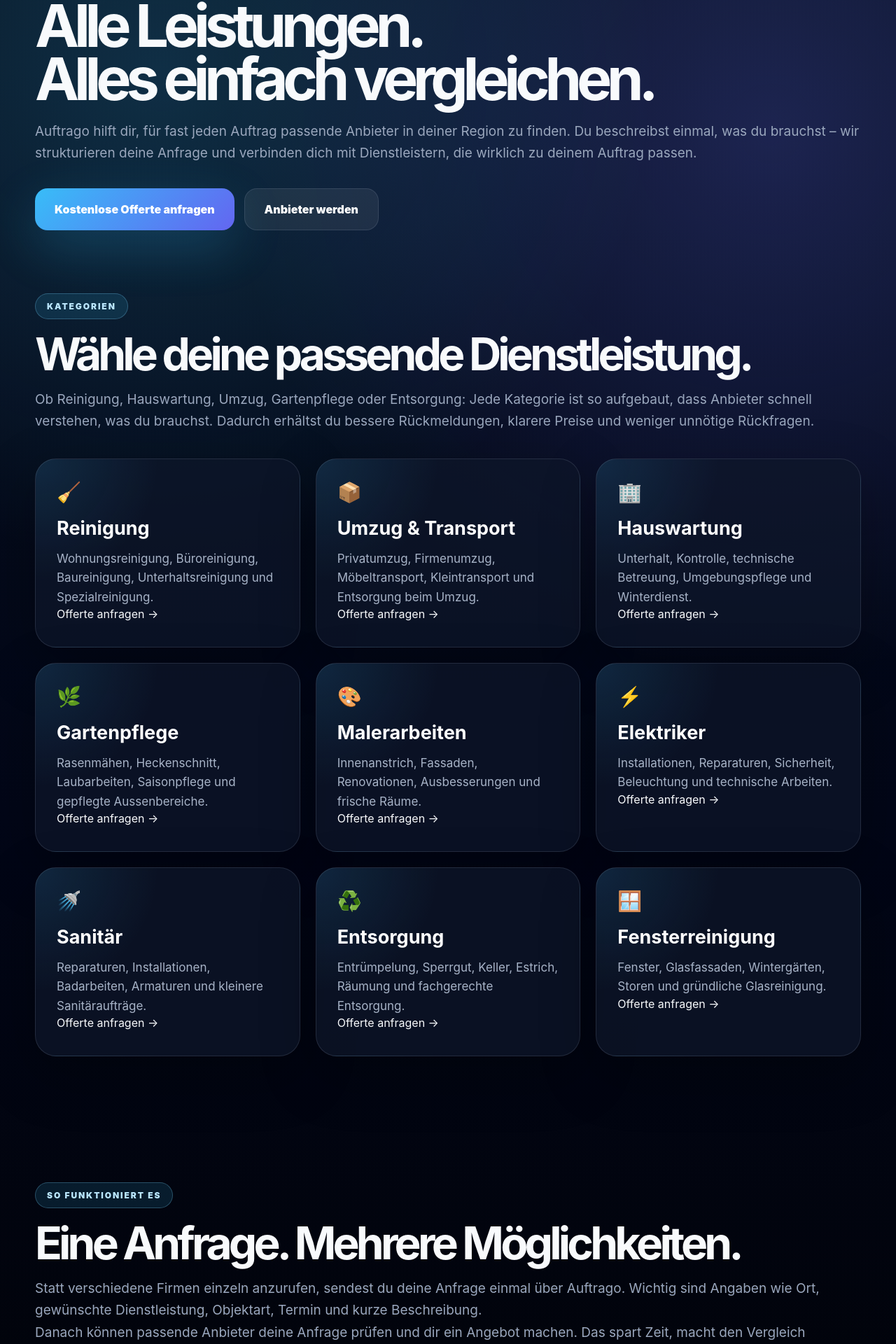
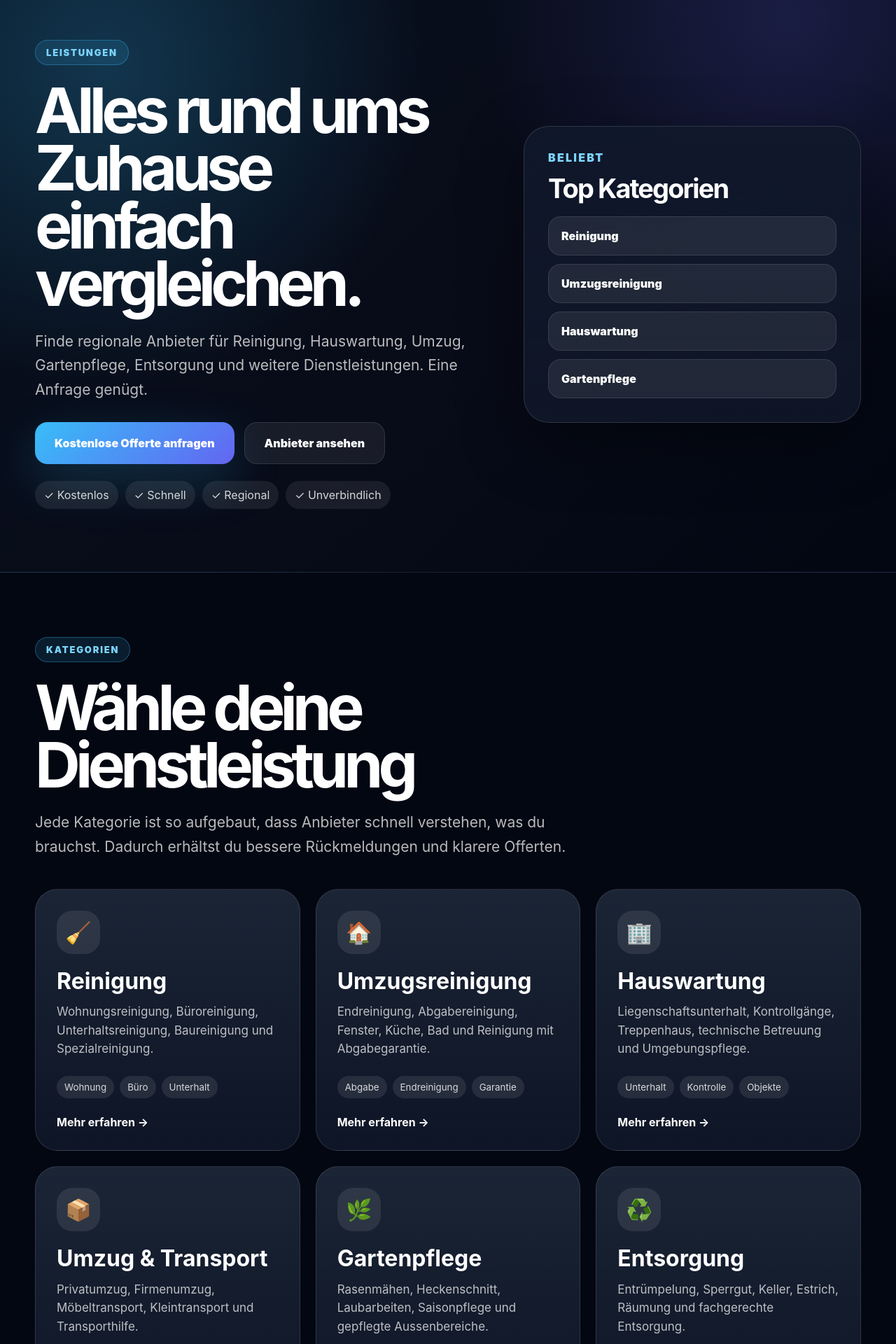
Before and after one commit to Cavara266/auftrago, a Next.js app: page /leistungen in a window 1280 px wide. Shown: the part 142-2062 px from the top of the page at 70% size. Built offline with nearby package versions, Linux system fonts and the light colour scheme.

Commit message:
upgrade services page

```diff
--- a/app/leistungen/page.tsx
+++ b/app/leistungen/page.tsx
@@ -1,88 +1,285 @@
 import Link from "next/link";
+import { Metadata } from "next";
+
+export const metadata: Metadata = {
+  title: "Leistungen | Reinigung, Umzug, Hauswartung & mehr | Auftrago",
+  description:
+    "Alle Dienstleistungen auf Auftrago: Reinigung, Umzug, Hauswartung, Gartenpflege, Entsorgung, Maler, Elektriker, Sanitär und mehr vergleichen.",
+  alternates: {
+    canonical: "https://www.auftrago.ch/leistungen",
+  },
+};
 
 const services = [
-  ["🧹", "Reinigung", "Wohnungsreinigung, Büroreinigung, Baureinigung, Unterhaltsreinigung und Spezialreinigung."],
-  ["📦", "Umzug & Transport", "Privatumzug, Firmenumzug, Möbeltransport, Kleintransport und Entsorgung beim Umzug."],
-  ["🏢", "Hauswartung", "Unterhalt, Kontrolle, technische Betreuung, Umgebungspflege und Winterdienst."],
-  ["🌿", "Gartenpflege", "Rasenmähen, Heckenschnitt, Laubarbeiten, Saisonpflege und gepflegte Aussenbereiche."],
-  ["🎨", "Malerarbeiten", "Innenanstrich, Fassaden, Renovationen, Ausbesserungen und frische Räume."],
-  ["⚡", "Elektriker", "Installationen, Reparaturen, Sicherheit, Beleuchtung und technische Arbeiten."],
-  ["🚿", "Sanitär", "Reparaturen, Installationen, Badarbeiten, Armaturen und kleinere Sanitäraufträge."],
-  ["♻️", "Entsorgung", "Entrümpelung, Sperrgut, Keller, Estrich, Räumung und fachgerechte Entsorgung."],
-  ["🪟", "Fensterreinigung", "Fenster, Glasfassaden, Wintergärten, Storen und gründliche Glasreinigung."],
+  {
+    icon: "🧹",
+    title: "Reinigung",
+    text: "Wohnungsreinigung, Büroreinigung, Unterhaltsreinigung, Baureinigung und Spezialreinigung.",
+    href: "/reinigung-zuerich",
+    tags: ["Wohnung", "Büro", "Unterhalt"],
+  },
+  {
+    icon: "🏠",
+    title: "Umzugsreinigung",
+    text: "Endreinigung, Abgabereinigung, Fenster, Küche, Bad und Reinigung mit Abgabegarantie.",
+    href: "/umzugsreinigung-zuerich",
+    tags: ["Abgabe", "Endreinigung", "Garantie"],
+  },
+  {
+    icon: "🏢",
+    title: "Hauswartung",
+    text: "Liegenschaftsunterhalt, Kontrollgänge, Treppenhaus, technische Betreuung und Umgebungspflege.",
+    href: "/hauswartung-zuerich",
+    tags: ["Unterhalt", "Kontrolle", "Objekte"],
+  },
+  {
+    icon: "📦",
+    title: "Umzug & Transport",
+    text: "Privatumzug, Firmenumzug, Möbeltransport, Kleintransport und Transporthilfe.",
+    href: "/umzug-zuerich",
+    tags: ["Umzug", "Transport", "Möbel"],
+  },
+  {
+    icon: "🌿",
+    title: "Gartenpflege",
+    text: "Rasenmähen, Heckenschnitt, Laubarbeiten, Saisonpflege und gepflegte Aussenbereiche.",
+    href: "/gartenpflege-zuerich",
+    tags: ["Rasen", "Hecken", "Garten"],
+  },
+  {
+    icon: "♻️",
+    title: "Entsorgung",
+    text: "Entrümpelung, Sperrgut, Keller, Estrich, Räumung und fachgerechte Entsorgung.",
+    href: "/entsorgung-zuerich",
+    tags: ["Räumung", "Sperrgut", "Keller"],
+  },
+  {
+    icon: "🪟",
+    title: "Fensterreinigung",
+    text: "Fenster, Glasfassaden, Wintergärten, Rahmen, Storen und gründliche Glasreinigung.",
+    href: "/fensterreinigung-zuerich",
+    tags: ["Fenster", "Glas", "Storen"],
+  },
+  {
+    icon: "🎨",
+    title: "Malerarbeiten",
+    text: "Innenanstrich, Fassaden, Renovationen, Ausbesserungen und frische Räume.",
+    href: "/maler-zuerich",
+    tags: ["Streichen", "Fassade", "Renovation"],
+  },
+  {
+    icon: "⚡",
+    title: "Elektriker",
+    text: "Installationen, Reparaturen, Sicherheit, Beleuchtung und technische Arbeiten.",
+    href: "/elektriker-zuerich",
+    tags: ["Strom", "Licht", "Installation"],
+  },
+  {
+    icon: "🚿",
+    title: "Sanitär",
+    text: "Reparaturen, Installationen, Badarbeiten, Armaturen und kleinere Sanitäraufträge.",
+    href: "/sanitaer-zuerich",
+    tags: ["Bad", "Wasser", "Reparatur"],
+  },
+];
+
+const steps = [
+  ["01", "Dienstleistung wählen", "Wähle aus, welche Arbeit erledigt werden soll."],
+  ["02", "Auftrag beschreiben", "Ort, Termin, Objekt und wichtige Details eintragen."],
+  ["03", "Anbieter vergleichen", "Regionale Firmen prüfen deine Anfrage."],
+];
+
+const faqs = [
+  {
+    q: "Ist die Anfrage kostenlos?",
+    a: "Ja. Deine Anfrage über Auftrago ist kostenlos und unverbindlich.",
+  },
+  {
+    q: "Welche Dienstleistungen kann ich anfragen?",
+    a: "Du kannst Reinigung, Umzug, Hauswartung, Gartenpflege, Entsorgung, Malerarbeiten, Elektriker, Sanitär und viele weitere Arbeiten anfragen.",
+  },
+  {
+    q: "Muss ich ein Angebot annehmen?",
+    a: "Nein. Du entscheidest selbst, ob ein Anbieter und eine Offerte für dich passen.",
+  },
 ];
 
 export default function LeistungenPage() {
   return (
-    <main className="page">
-      <section className="leistungen-hero">
-        <div className="container">
-          <span className="eyebrow">Über 500+ Leistungen</span>
+    <main className="leistungen-page">
+      <section className="leistungen-new-hero">
+        <div className="container leistungen-hero-grid">
+          <div>
+            <span className="anbieter-pill">Leistungen</span>
 
             <h1>
-            Alle Leistungen.
+              Alles rund ums Zuhause
               <br />
-            Alles einfach vergleichen.
+              einfach vergleichen.
             </h1>
 
             <p>
-            Auftrago hilft dir, für fast jeden Auftrag passende Anbieter in deiner Region zu finden.
-            Du beschreibst einmal, was du brauchst – wir strukturieren deine Anfrage und verbinden dich
-            mit Dienstleistern, die wirklich zu deinem Auftrag passen.
+              Finde regionale Anbieter für Reinigung, Hauswartung, Umzug,
+              Gartenpflege, Entsorgung und weitere Dienstleistungen. Eine
+              Anfrage genügt.
             </p>
 
-          <div className="actions">
+            <div className="anbieter-actions">
               <Link href="/offerte-anfragen" className="btn btn-primary">
                 Kostenlose Offerte anfragen
               </Link>
+
               <Link href="/anbieter" className="btn btn-secondary">
-              Anbieter werden
+                Anbieter ansehen
               </Link>
             </div>
+
+            <div className="anbieter-trust">
+              <span>✓ Kostenlos</span>
+              <span>✓ Schnell</span>
+              <span>✓ Regional</span>
+              <span>✓ Unverbindlich</span>
+            </div>
+          </div>
+
+          <aside className="leistungen-hero-card">
+            <span>Beliebt</span>
+            <h2>Top Kategorien</h2>
+            <Link href="/reinigung-zuerich">Reinigung</Link>
+            <Link href="/umzugsreinigung-zuerich">Umzugsreinigung</Link>
+            <Link href="/hauswartung-zuerich">Hauswartung</Link>
+            <Link href="/gartenpflege-zuerich">Gartenpflege</Link>
+          </aside>
         </div>
       </section>
 
-      <section className="section leistungen-section">
+      <section className="leistungen-section-new">
         <div className="container">
-          <div className="section-head">
-            <span className="eyebrow">Kategorien</span>
-            <h2>Wähle deine passende Dienstleistung.</h2>
+          <div className="anbieter-section-head">
+            <span className="anbieter-pill">Kategorien</span>
+            <h2>Wähle deine Dienstleistung</h2>
             <p>
-              Ob Reinigung, Hauswartung, Umzug, Gartenpflege oder Entsorgung: Jede Kategorie ist so aufgebaut,
-              dass Anbieter schnell verstehen, was du brauchst. Dadurch erhältst du bessere Rückmeldungen,
-              klarere Preise und weniger unnötige Rückfragen.
+              Jede Kategorie ist so aufgebaut, dass Anbieter schnell verstehen,
+              was du brauchst. Dadurch erhältst du bessere Rückmeldungen und
+              klarere Offerten.
             </p>
           </div>
 
-          <div className="premium-service-grid">
-            {services.map(([icon, title, text]) => (
-              <article className="premium-service-card" key={title}>
-                <div className="premium-service-icon">{icon}</div>
-                <h3>{title}</h3>
-                <p>{text}</p>
-                <Link href="/offerte-anfragen">Offerte anfragen →</Link>
-              </article>
+          <div className="leistungen-service-grid-new">
+            {services.map((service) => (
+              <Link
+                key={service.title}
+                href={service.href}
+                className="leistungen-service-card-new"
+              >
+                <div className="leistungen-icon">{service.icon}</div>
+                <h3>{service.title}</h3>
+                <p>{service.text}</p>
+
+                <div className="anbieter-tags">
+                  {service.tags.map((tag) => (
+                    <small key={tag}>{tag}</small>
+                  ))}
+                </div>
+
+                <strong>Mehr erfahren →</strong>
+              </Link>
             ))}
           </div>
         </div>
       </section>
 
-      <section className="section">
-        <div className="container leistungen-info-card">
+      <section className="leistungen-section-new leistungen-dark">
+        <div className="container leistungen-steps-grid">
           <div>
-            <span className="eyebrow">So funktioniert es</span>
+            <span className="anbieter-pill">Ablauf</span>
             <h2>Eine Anfrage. Mehrere Möglichkeiten.</h2>
+            <p>
+              Statt einzelne Firmen zu suchen und jede separat zu kontaktieren,
+              sendest du deine Anfrage einmal über Auftrago.
+            </p>
           </div>
 
-          <div className="leistungen-info-text">
+          <div className="anbieter-step-list">
+            {steps.map(([number, title, text]) => (
+              <div key={number} className="anbieter-step-card">
+                <span>{number}</span>
+                <h3>{title}</h3>
+                <p>{text}</p>
+              </div>
+            ))}
+          </div>
+        </div>
+      </section>
+
+      <section className="leistungen-section-new">
+        <div className="container leistungen-split">
+          <div>
+            <span className="anbieter-pill">Vorteile</span>
+            <h2>Warum Auftrago?</h2>
             <p>
-              Statt verschiedene Firmen einzeln anzurufen, sendest du deine Anfrage einmal über Auftrago.
-              Wichtig sind Angaben wie Ort, gewünschte Dienstleistung, Objektart, Termin und kurze Beschreibung.
+              Auftrago macht Dienstleistungsaufträge einfacher. Du beschreibst
+              deinen Auftrag, regionale Anbieter können reagieren und du
+              vergleichst in Ruhe.
             </p>
+          </div>
+
+          <div className="anbieter-benefit-grid">
+            <div>
+              <span>✓</span>
+              <strong>Regionale Anbieter finden</strong>
+            </div>
+            <div>
+              <span>✓</span>
+              <strong>Zeit bei der Suche sparen</strong>
+            </div>
+            <div>
+              <span>✓</span>
+              <strong>Offerten besser vergleichen</strong>
+            </div>
+            <div>
+              <span>✓</span>
+              <strong>Für Privatkunden und Firmen</strong>
+            </div>
+          </div>
+        </div>
+      </section>
+
+      <section className="leistungen-section-new leistungen-dark">
+        <div className="container leistungen-faq-grid">
+          <div>
+            <span className="anbieter-pill">FAQ</span>
+            <h2>Häufige Fragen</h2>
+          </div>
+
+          <div className="anbieter-faq">
+            {faqs.map((faq) => (
+              <details key={faq.q}>
+                <summary>{faq.q}</summary>
+                <p>{faq.a}</p>
+              </details>
+            ))}
+          </div>
+        </div>
+      </section>
+
+      <section className="leistungen-final-cta">
+        <div className="container">
+          <span className="anbieter-pill">Jetzt starten</span>
+          <h2>Passende Offerte erhalten</h2>
           <p>
-              Danach können passende Anbieter deine Anfrage prüfen und dir ein Angebot machen. Das spart Zeit,
-              macht den Vergleich einfacher und hilft dir, schneller eine gute Entscheidung zu treffen.
+            Beschreibe deinen Auftrag und finde regionale Anbieter für deine
+            Dienstleistung.
           </p>
+
+          <div className="anbieter-actions center">
+            <Link href="/offerte-anfragen" className="btn btn-primary">
+              Anfrage senden
+            </Link>
+
+            <Link href="/anbieter-registrieren" className="btn btn-secondary">
+              Anbieter werden
+            </Link>
           </div>
         </div>
       </section>
```
Also changed, not shown: app/globals.css. Lines whose indentation alone changed are shown as unchanged.
